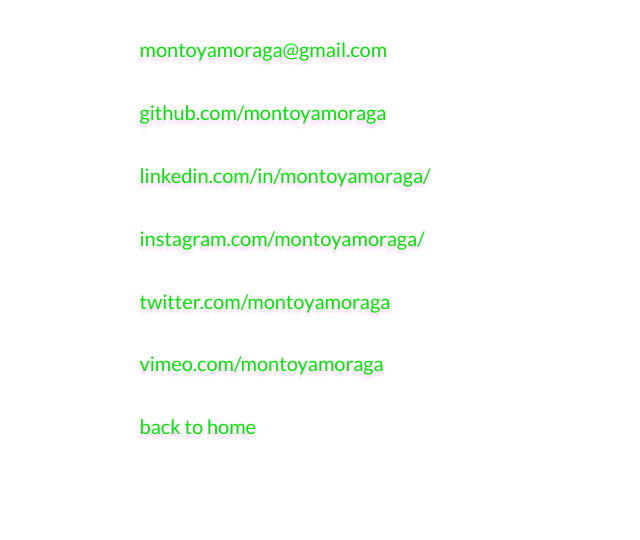
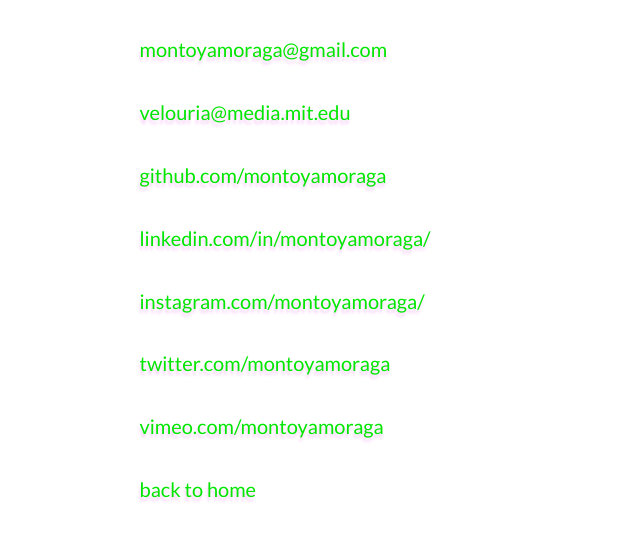
Before and after one commit to montoyamoraga/contact, a plain HTML site: page index.html in a window 1280 px wide. Shown: the whole page, without its empty margins (0-640 px from the left). Drawn offline with Linux system fonts and the light colour scheme.

Commit message:
update mails

```diff
--- a/index.html
+++ b/index.html
@@ -14,13 +14,12 @@
 <body>
     <div id="main-text">
         <p><a href="mailto:montoyamoraga@gmail.com">montoyamoraga@gmail.com</a></p>
+        <p><a href="mailto:montoyamoraga@gmail.com">velouria@media.mit.edu</a></p>
         <p><a href="http://github.com/montoyamoraga">github.com/montoyamoraga</a></p>
         <p><a href="https://www.linkedin.com/in/montoyamoraga/">linkedin.com/in/montoyamoraga/</a></p>
         <p><a href="https://www.instagram.com/montoyamoraga/">instagram.com/montoyamoraga/</a></p>
         <p><a href="https://twitter.com/montoyamoraga">twitter.com/montoyamoraga</a></p>
         <p><a href="https://vimeo.com/montoyamoraga">vimeo.com/montoyamoraga</a></p>
-
-
     </div>
 
     <div id="back-home">
```
